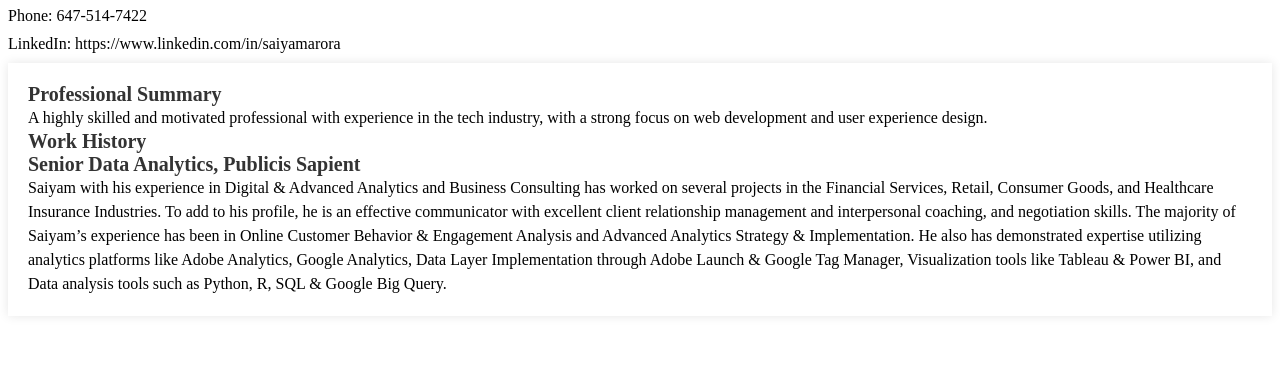
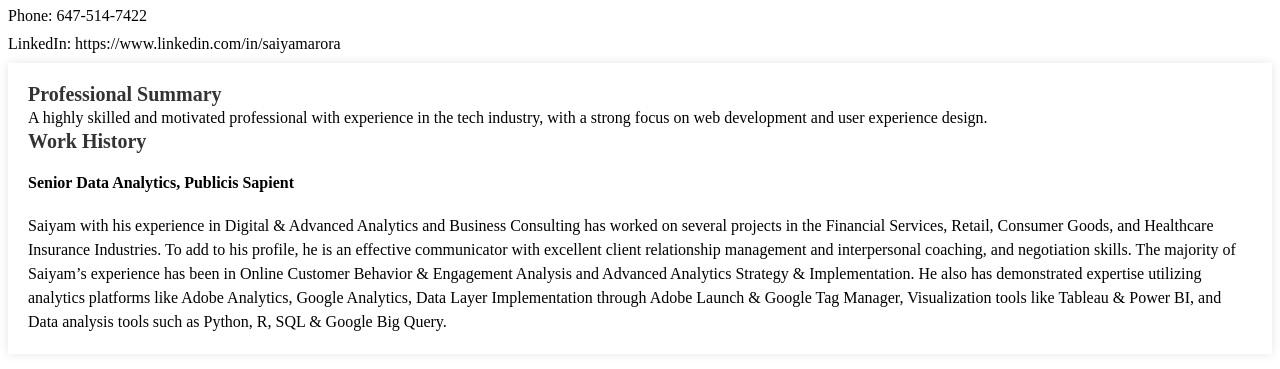
Before and after one commit to saiyamarora2/saiyamarora2, a plain HTML site: page index.html in a window 1280 px wide. Shown: the part 111-480 px from the top of the page. Drawn offline with Linux system fonts and the light colour scheme.

Commit message:
Update index.html

```diff
--- a/index.html
+++ b/index.html
@@ -38,7 +38,7 @@
       <h3>Professional Summary</h3>
       <p>A highly skilled and motivated professional with experience in the tech industry, with a strong focus on web development and user experience design.</p>
       <h3>Work History</h3>
-      <h3>Senior Data Analytics, Publicis Sapient</h3>
+      <h4>Senior Data Analytics, Publicis Sapient</h4>
       <p>
         Saiyam with his experience in Digital & Advanced Analytics and Business Consulting has worked on several projects in the Financial Services, Retail, Consumer Goods, and Healthcare Insurance Industries. To add to his profile, he is an effective communicator with excellent client relationship management and interpersonal coaching, and negotiation skills. The majority of Saiyam’s experience has been in Online Customer Behavior & Engagement Analysis and  Advanced Analytics Strategy & Implementation. He also has demonstrated expertise utilizing analytics platforms like Adobe Analytics, Google Analytics, Data Layer Implementation through Adobe Launch & Google Tag Manager, Visualization tools like Tableau & Power BI, and Data analysis tools such as Python, R, SQL & Google Big Query.
 </p>
```
